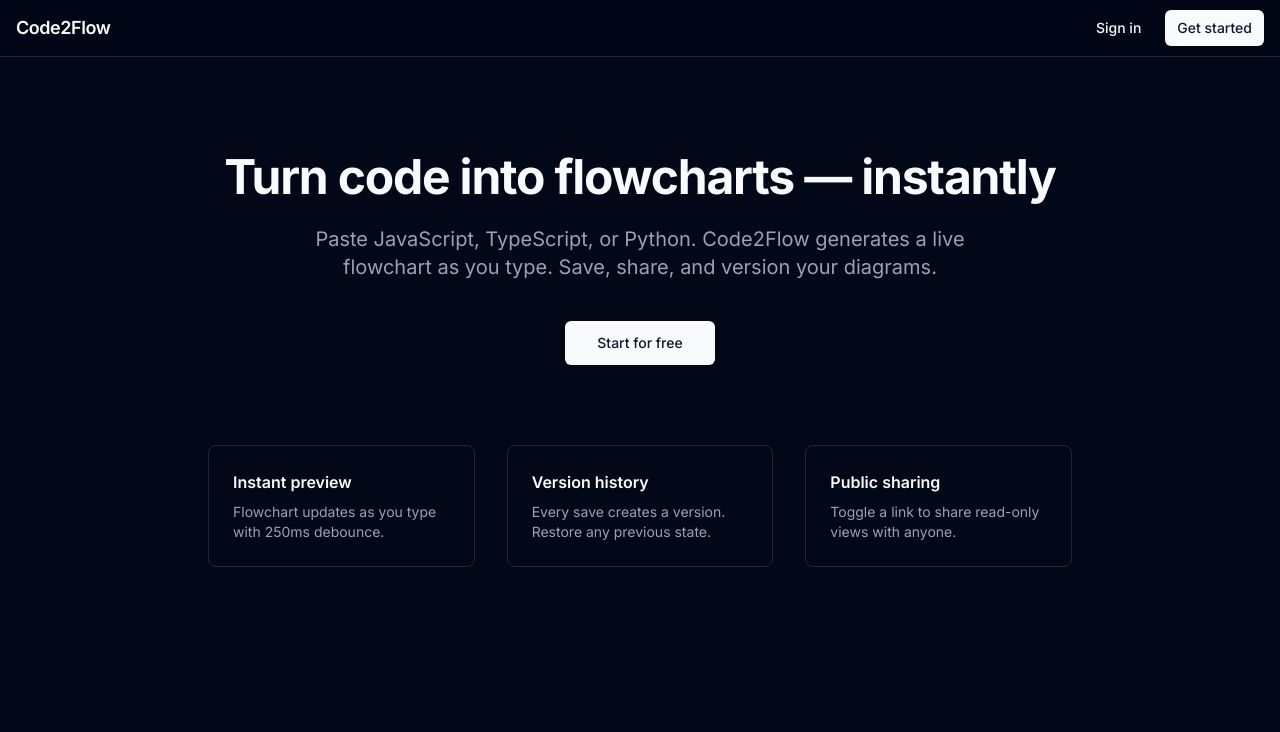
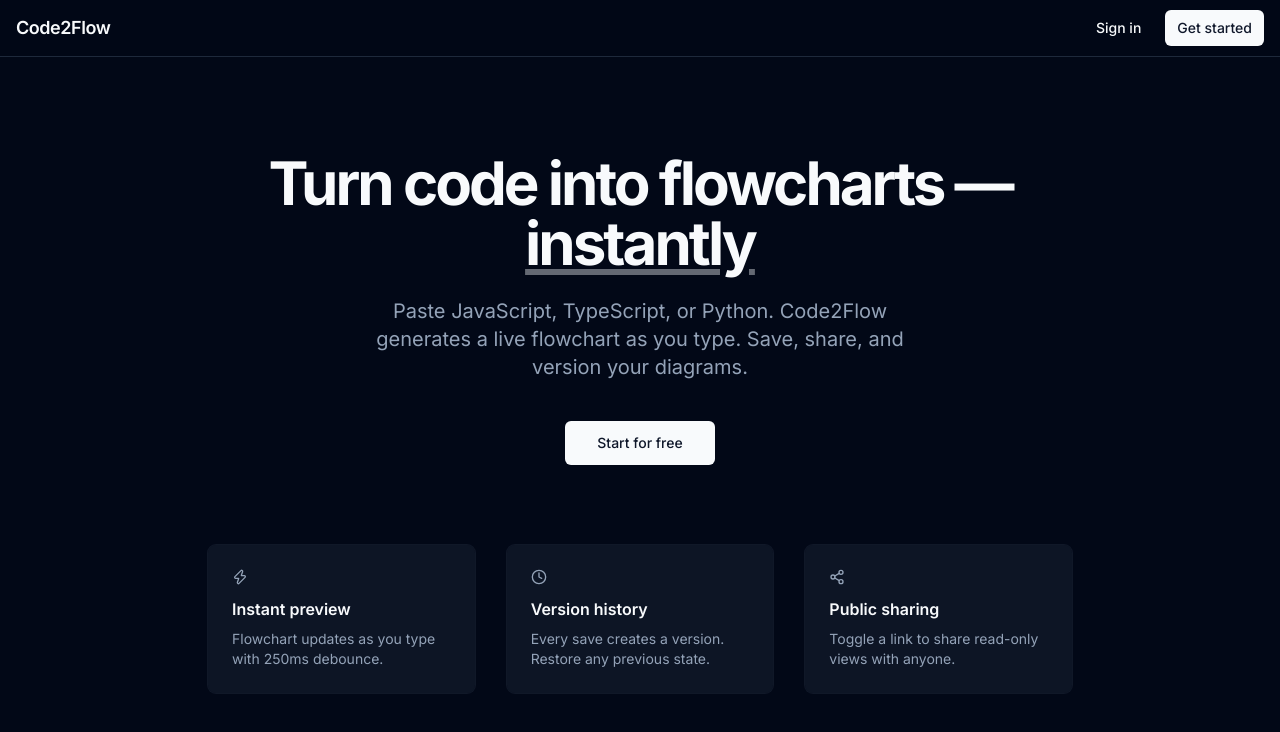
Before and after one commit to Emp1500/Code2Flow, a Next.js app: page / in a window 1280 px wide. Shown: the top 732 px of the page. Built offline with nearby package versions, Linux system fonts and the light colour scheme; no server answers.

Commit message:
feat: polish landing page hero typography and feature cards

```diff
--- a/app/page.tsx
+++ b/app/page.tsx
@@ -1,8 +1,27 @@
 import Link from 'next/link'
+import { Zap, Clock, Share2 } from 'lucide-react'
 import { createClient } from '@/lib/supabase/server'
 import { Navbar } from '@/components/layout/Navbar'
 import { Button } from '@/components/ui/button'
 import { DottedSurface } from '@/components/ui/DottedSurface'
+
+const features = [
+  {
+    icon: Zap,
+    title: 'Instant preview',
+    desc: 'Flowchart updates as you type with 250ms debounce.',
+  },
+  {
+    icon: Clock,
+    title: 'Version history',
+    desc: 'Every save creates a version. Restore any previous state.',
+  },
+  {
+    icon: Share2,
+    title: 'Public sharing',
+    desc: 'Toggle a link to share read-only views with anyone.',
+  },
+]
 
 export default async function LandingPage() {
   const supabase = createClient()
@@ -13,10 +32,11 @@
       <DottedSurface />
       <Navbar user={user} />
       <main className="max-w-4xl mx-auto px-4 py-24 text-center">
-        <h1 className="text-5xl font-bold tracking-tight mb-6">
-          Turn code into flowcharts — instantly
+        <h1 className="text-6xl font-bold tracking-tighter mb-6">
+          Turn code into flowcharts —{' '}
+          <span className="underline decoration-primary/40 underline-offset-4">instantly</span>
         </h1>
-        <p className="text-xl text-muted-foreground mb-10 max-w-2xl mx-auto">
+        <p className="text-xl text-muted-foreground mb-10 max-w-xl mx-auto">
           Paste JavaScript, TypeScript, or Python. Code2Flow generates a live flowchart as you type.
           Save, share, and version your diagrams.
         </p>
@@ -31,12 +51,12 @@
           )}
         </div>
         <div className="mt-20 grid grid-cols-3 gap-8 text-left">
-          {[
-            { title: 'Instant preview', desc: 'Flowchart updates as you type with 250ms debounce.' },
-            { title: 'Version history', desc: 'Every save creates a version. Restore any previous state.' },
-            { title: 'Public sharing', desc: 'Toggle a link to share read-only views with anyone.' },
-          ].map(f => (
-            <div key={f.title} className="p-6 border rounded-lg">
+          {features.map(f => (
+            <div
+              key={f.title}
+              className="p-6 bg-muted/40 hover:bg-muted/60 transition-colors ring-1 ring-border/50 rounded-lg"
+            >
+              <f.icon className="size-4 text-muted-foreground mb-3" />
               <h3 className="font-semibold mb-2">{f.title}</h3>
               <p className="text-sm text-muted-foreground">{f.desc}</p>
             </div>
```
